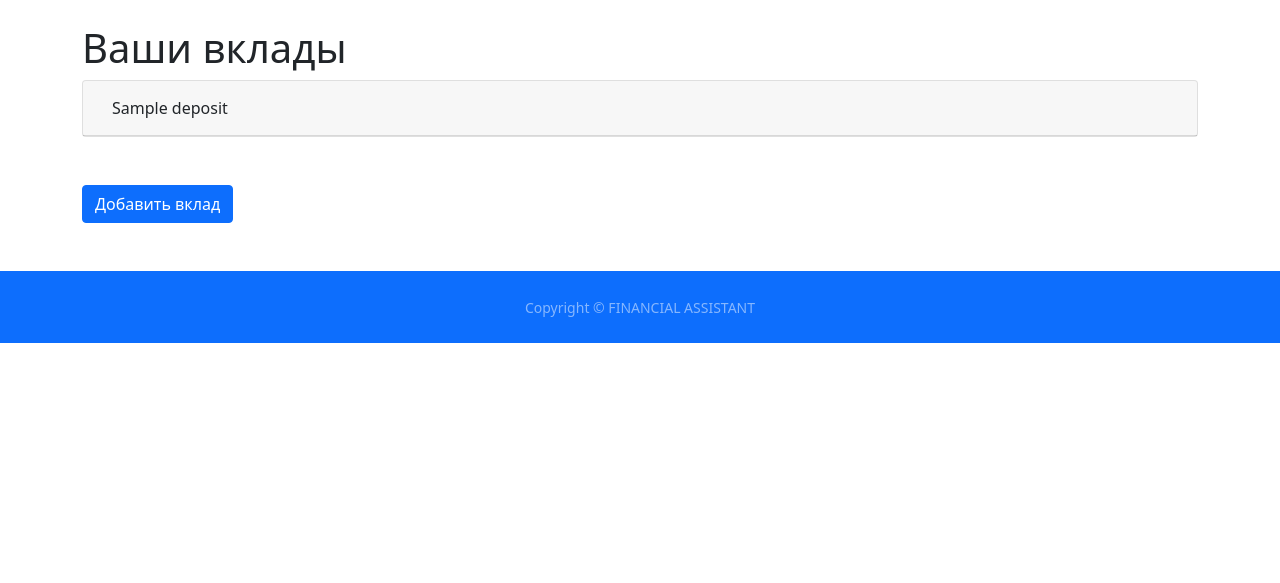
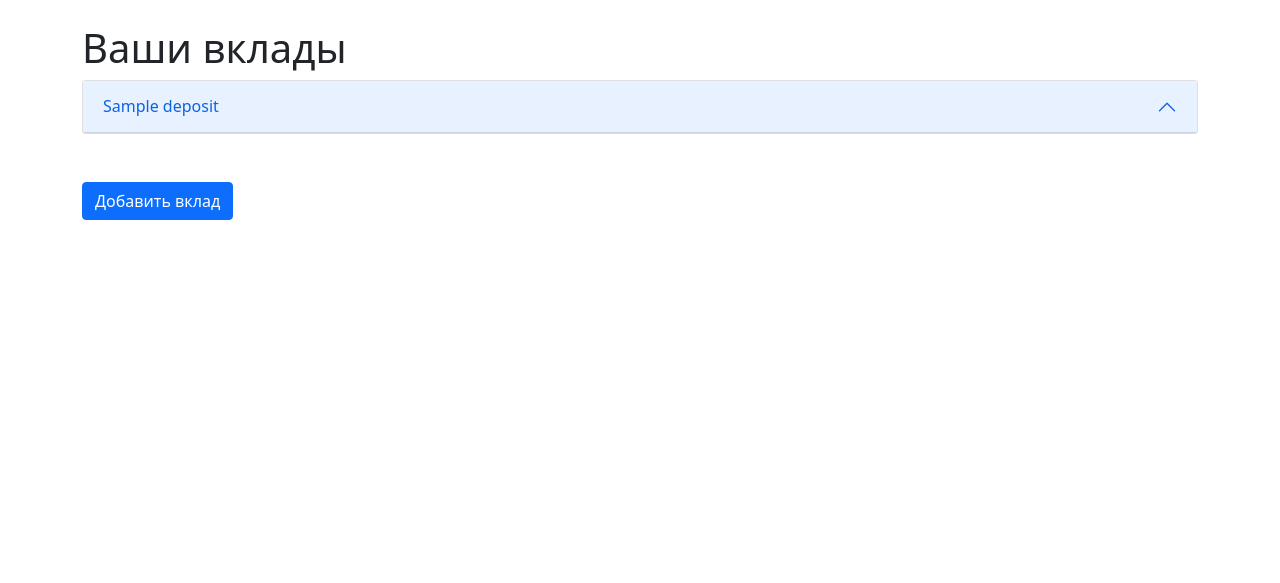
Before and after one commit to vladuxa23/TinApiInvest, a Flask app: page /deposits in a window 1280 px wide. Shown: the part 89-672 px from the top of the page. Run offline with Flask 2, Linux system fonts and the light colour scheme; tables that the repository leaves empty hold one stand-in row (values such as "Sample post"); parts of the project's set-up code (start-up, migrations or seed data) failed here and were passed over; some libraries are stand-ins or nearby versions.

Commit message:
refactor

```diff
--- a/CapitalApp/static/css/base.css
+++ b/CapitalApp/static/css/base.css
@@ -9,3 +9,10 @@
 .nav-item:hover {
   border-bottom-color: #fff9;
 }
+
+footer {
+    position: fixed;
+    height: 100px;
+    bottom: 0;
+    width: 100%;
+}
--- a/CapitalApp/static/js/credits.js
+++ b/CapitalApp/static/js/credits.js
@@ -31,6 +31,8 @@
         });
         event.preventDefault();
         $('#openModal').modal('hide');
+        $('body').removeClass('modal-open');
+        $('.modal-backdrop').remove();
 
     });
 });
--- a/CapitalApp/static/js/deposits.js
+++ b/CapitalApp/static/js/deposits.js
@@ -30,9 +30,13 @@
         });
         event.preventDefault();
         $('#openModal').modal('hide');
+        $('body').removeClass('modal-open');
+        $('.modal-backdrop').remove();
 
     });
 });
+
+$("#collapse [data-toggle=collapse]:last").click()
 
 $('#date_start').datepicker({
     format: "dd.mm.yyyy",
@@ -42,6 +46,7 @@
     autoclose: true,
     todayHighlight: true
 });
+
 
 $(document).on('keydown', 'input[pattern]', function(e){
   var input = $(this);
--- a/CapitalApp/templates/credits.html
+++ b/CapitalApp/templates/credits.html
@@ -34,8 +34,9 @@
                </div>
             </div>
          </div>
+         {% endfor %}
       </div>
-      {% endfor %}
+
       {% endif %}
       <button type="button" class="btn btn-primary mt-5" data-bs-toggle="modal" data-bs-target="#openModal">Добавить кредит</button>
    </div>
--- a/CapitalApp/templates/deposits.html
+++ b/CapitalApp/templates/deposits.html
@@ -18,25 +18,30 @@
 
       {% if deposits_list|length == 0 %}
       <h3>Вклады отсутствуют</h3>
+
       {% else %}
 
-      <div id="accordion mb-5 mt-5">
+      <div class="accordion" id="accordionDeposits">
          {% for elem in deposits_list %}
-         <div class="card mt-2">
-            <div class="card-header" data-bs-toggle="collapse" href="#collapse{{elem.id}}">
-               <a class="btn" >
+
+         <div class="accordion-item">
+            <h2 class="accordion-header" id="accordion-header-{{elem.id}}">
+               <button class="accordion-button" type="button" data-bs-toggle="collapse" data-bs-target="#accordion-header-collapse-{{elem.id}}" aria-expanded="true" aria-controls="accordion-header-collapse-{{elem.id}}">
                   {{elem.name}}
-               </a>
-            </div>
-            <div id="collapse{{elem.id}}" class="collapse" data-bs-parent="#accordion">
-               <div class="card-body">
-                  Lorem ipsum..
+               </button>
+            </h2>
+            <div id="accordion-header-collapse-{{elem.id}}" class="accordion-collapse collapse" aria-labelledby="accordion-header-{{elem.id}}">
+               <div class="accordion-body">
+                  <strong>1234</strong>
                </div>
             </div>
          </div>
+
+         {% endfor %}
+
+
       </div>
-      {% endfor %}
-      {% endif %}
+         {% endif %}
       <button type="button" class="btn btn-primary mt-5" data-bs-toggle="modal" data-bs-target="#openModal">Добавить вклад</button>
    </div>
 
@@ -86,6 +91,7 @@
                   {% endfor %}
                </form>
             </div>
+
             <!-- Popup footer -->
             <div class="modal-footer">
                <button type="button" class="btn btn-secondary" data-bs-dismiss="modal">Закрыть</button>
```
